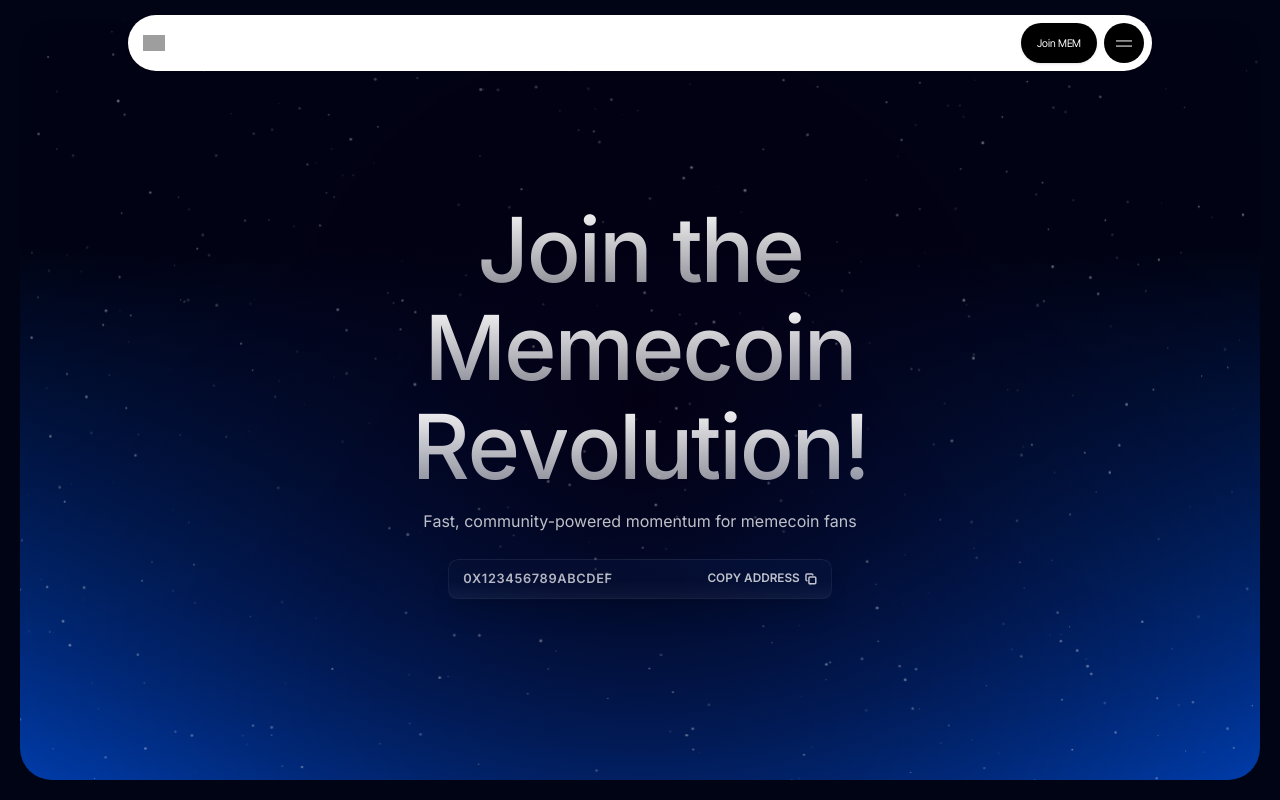
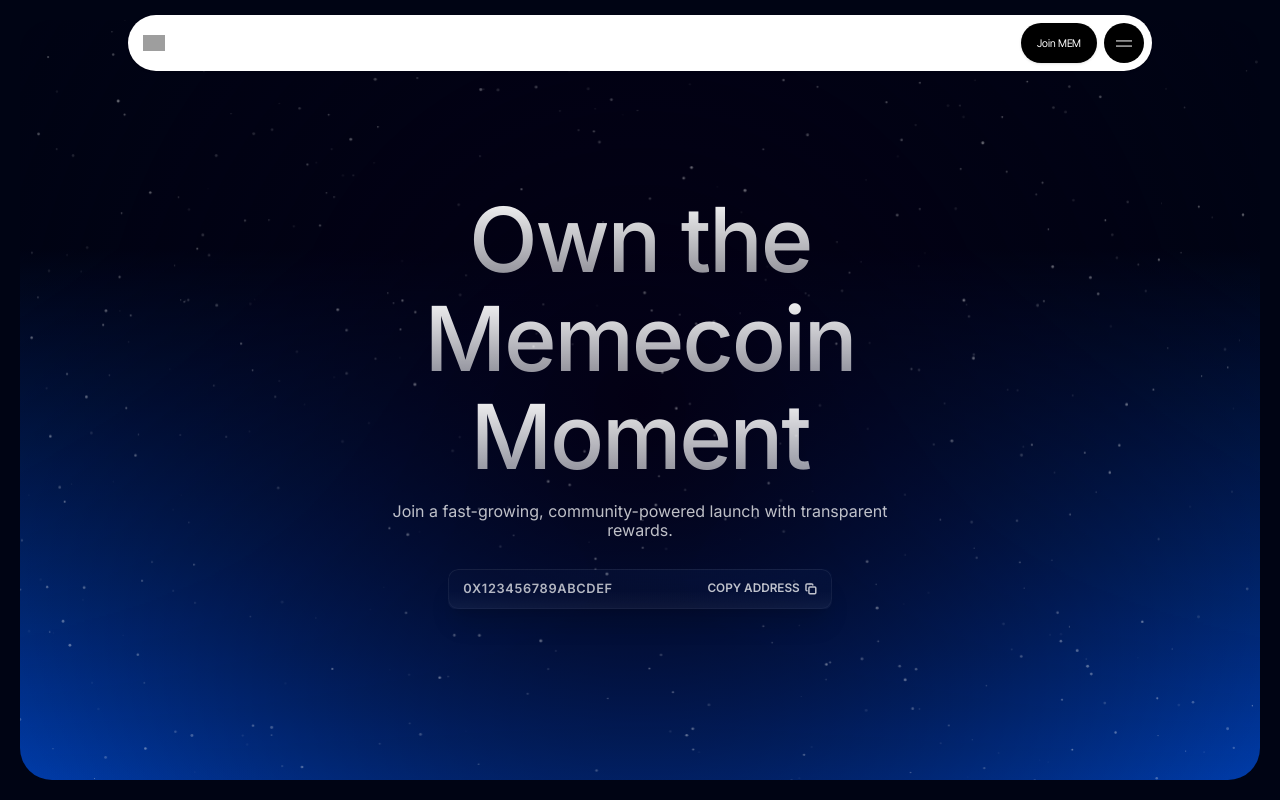
Before and after one commit to vitaleymulikacatchup/fb2725c0-3bb4-48ad-a028-47ab2905b4db, a Next.js app: page / in a window 1280 px wide. Shown: the top 800 px of the page. Built offline with nearby package versions, Linux system fonts and the light colour scheme; grey boxes are pictures that could not be loaded; a web font is replaced by a local one.

Commit message:
Update project files

```diff
--- a/src/app/page.tsx
+++ b/src/app/page.tsx
@@ -33,8 +33,8 @@ export default function Home() {
       </div>
       <div id="hero" data-section="hero" style={{ background: 'linear-gradient(135deg, #0b0f14 0%, #0a1020 100%)' }}>
         <TokenBillboardHero
-          title="Join the Memecoin Revolution!"
-          subtitle="Fast, community-powered momentum for memecoin fans"
+          title="Own the Memecoin Moment"
+          subtitle="Join a fast-growing, community-powered launch with transparent rewards."
           contractAddress="0x123456789abcdef"
           copyButtonText="Copy Address"
           copiedText="Copied!"
@@ -67,7 +67,7 @@ export default function Home() {
             { value: '1,000,000', description: 'Total Supply' },
             { value: '20%', description: 'Liquidity' },
             { value: '5%', description: 'Development Fund' },
-            { value: '10%', description: 'Market Cap' }
+            { value: '10%', description: 'Governance Treasury/Rewards' }
           ]}
         />
       </div>
```
